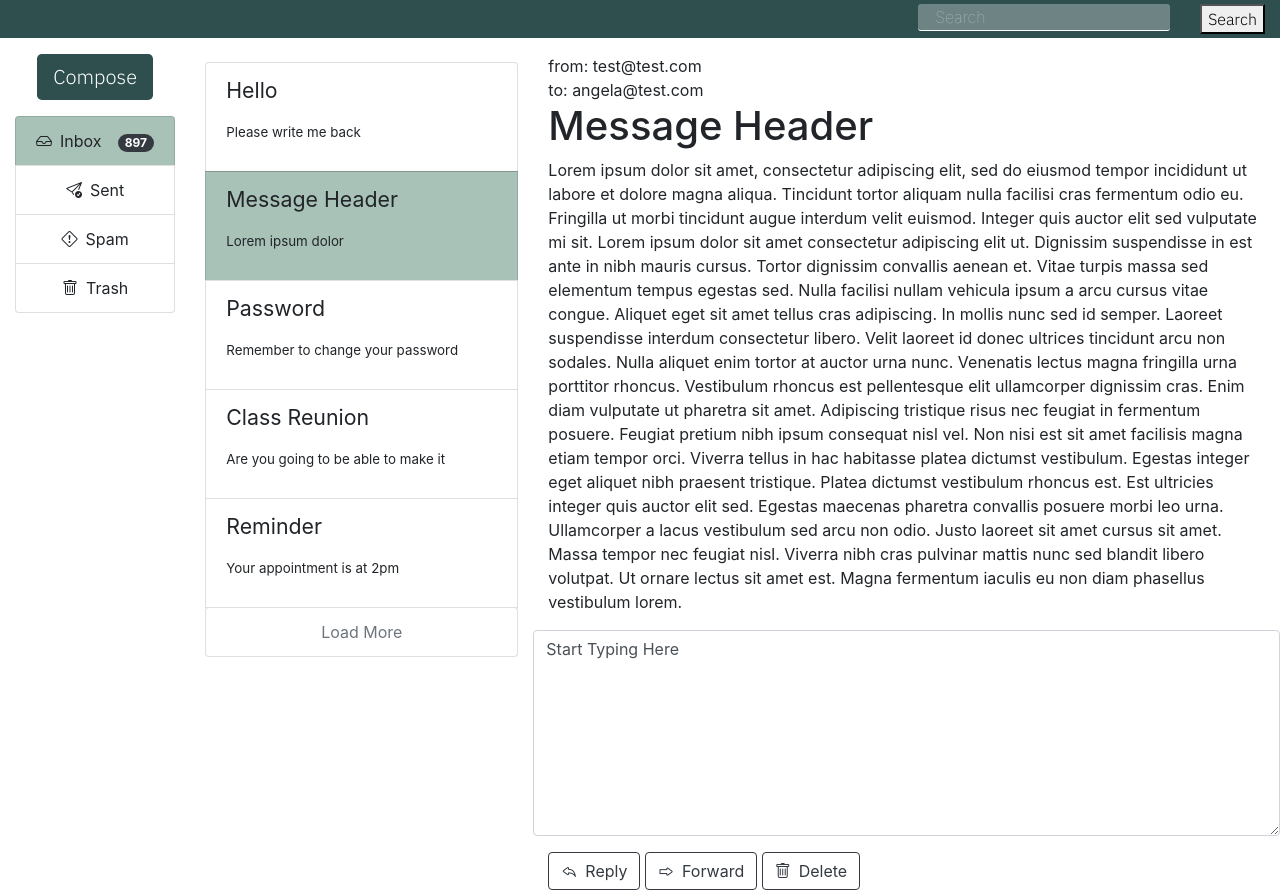
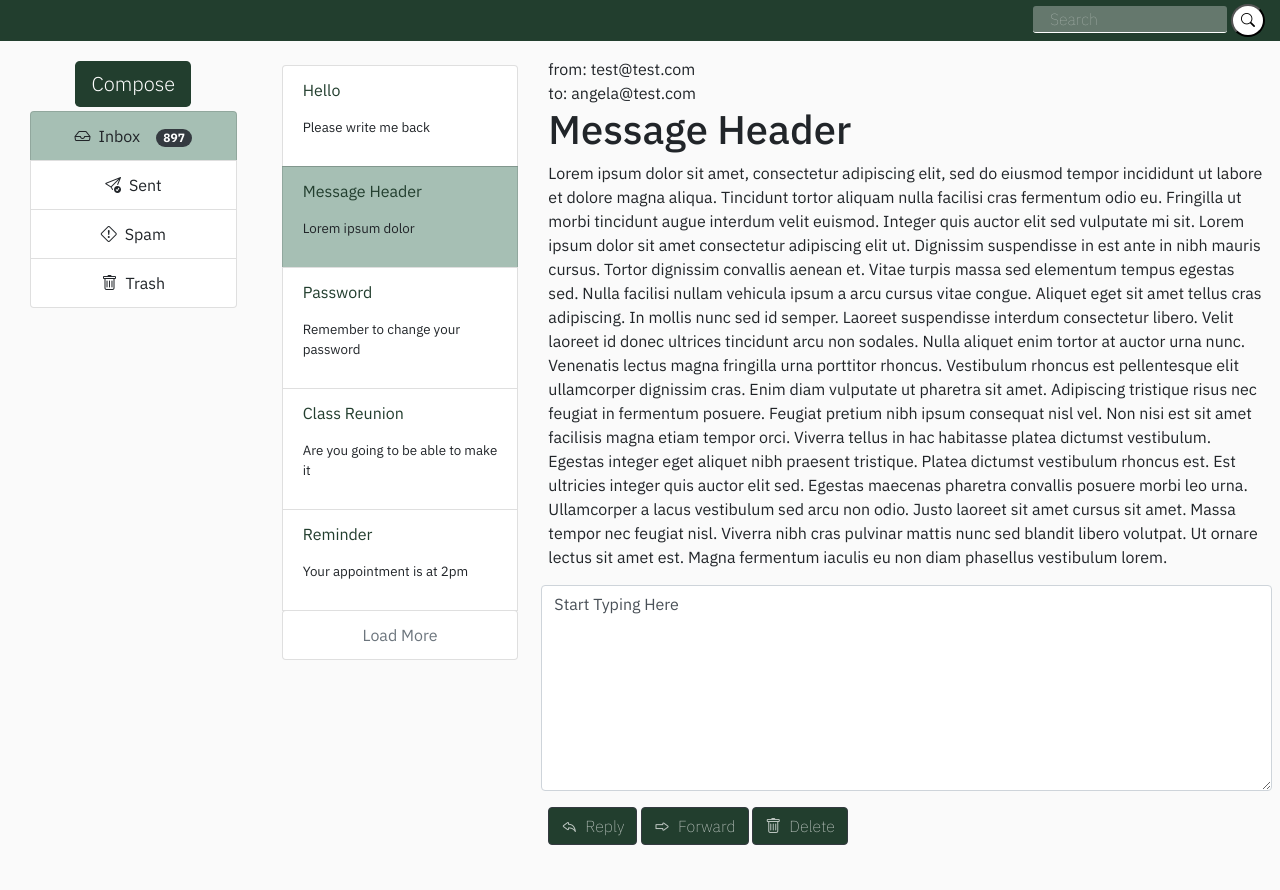
Before and after one commit to avanarts/bootstrap-email-vanartsdalen, a plain HTML site: page index.html in a window 1280 px wide. After the commit the page ends 861 px from the top, so only its background shows below. Drawn offline with nearby package versions, Linux system fonts and the light colour scheme.

Commit message:
changed some aesthetics and button placement

```diff
--- a/index.html
+++ b/index.html
@@ -12,21 +12,22 @@
     <link rel="stylesheet" href="styles.css">
 </head>
 <body>
-    <div class="container-fluid nav-bar"><!--perhaps this should be a col-->
+    <div class="container-fluid nav-bar">
         <div class="row justify-content-end pt-1 pb-1">
-            <div class="col-auto">
-            <input type="text" id="search-input" placeholder="Search">
+            <div class="col-auto search-input">
+                <input type="text" id="search-input" placeholder="Search"/>
+                <button class="search-btn btn-sm" type="submit"><i class="bi bi-search"></i></button>
             </div>
-            <div class="col-auto">
-            <button class="search-btn" type="submit">Search</button>
-            </div>
+
         </div>
     </div>
     <div class="container-fluid">
         <div class="row col-xs mt-3 text-start">
-            <div class="text-center d-none d-md-block">
-                <button type="button" class="btn btn-lg btn-primary compose-btn mb-3">Compose</button>
-                    <div class="col-sm-12">
+            <div class="text-center col-md-12 col-lg">
+                    <div class="col">
+                        <button type="button" class="btn btn-lg btn-primary compose-btn my-1">Compose</button>
+                    </div>
+                    <div class="col-sm-12 d-none d-lg-block">
                         <ul class="menu-items list-group">
                             <li class="active-item list-group-item folder-active"><i class="bi bi-inbox mr-2"></i>Inbox<span class="badge badge-pill badge-dark ml-3">897</span></li>
                             <li class="secondary list-group-item folder-active"><i class="bi bi-send-check mr-2"></i>Sent</li>
@@ -35,7 +36,7 @@
                         </ul>
                     </div>
             </div>
-            <div class="col-12 col-sm">
+            <div class="col-sm">
                 <div class="inbox-messages mt-2">
                     <div class="list-group-item js-active">
                         <p class="subject">Hello</p>
@@ -60,7 +61,7 @@
                     <div class="btn list-group-item text-muted">Load More</div>
                 </div>
             </div>
-            <div class="col-sm-12 col-lg-7 d-none d-md-block"> <!--col-md-7 d-none d-md-block-->
+            <div class="col-sm-12 col-lg-7 d-none d-md-block">
                 <div id="msg-header">
                     from: test@test.com
                     <br>
@@ -75,13 +76,13 @@
 
                 </p>
                 <div class="row">
-                    <textarea class="form-control mb-3" rows="8">Start Typing Here</textarea>
+                    <textarea class="form-control mb-3 mx-2" rows="8">Start Typing Here</textarea>
                 </div>
                 <div class="row">
-                    <div class="col">
-                        <button class="btn btn-outline-dark"><i class="bi bi-reply mr-2"></i>Reply</button>
-                        <button class="btn btn-outline-dark"><i class="bi bi-forward mr-2"></i>Forward</button>
-                        <button class="btn btn-outline-dark"><i class="bi bi-trash mr-2"></i>Delete</button>
+                    <div class="col mb-3">
+                        <button class="btn btn-outline-dark msg-buttons"><i class="bi bi-reply mr-2"></i>Reply</button>
+                        <button class="btn btn-outline-dark msg-buttons"><i class="bi bi-forward mr-2"></i>Forward</button>
+                        <button class="btn btn-outline-dark msg-buttons"><i class="bi bi-trash mr-2"></i>Delete</button>
                     </div>
                 </div>
             </div>
--- a/styles.css
+++ b/styles.css
@@ -1,5 +1,10 @@
+body {
+    background-color: rgb(250, 250, 250);
+    font-family: "IBM Plex Sans", sans-serif;
+}
+
 .compose-btn {
-    background-color: darkslategray;
+    background-color: rgb(34, 62, 46);
     border: none;
     font-family: "IBM Plex Sans", sans-serif;
     font-weight: 300;
@@ -9,8 +14,13 @@
     background-color: rgba(0, 0, 0, 0.87);
 }
 
-.nav-bar {
-    background-color: darkslategray;
+.nav-bar, .msg-buttons {
+    background-color: rgb(34, 62, 46);
+}
+
+.msg-buttons {
+    color: rgba(255, 255, 255, 0.7);
+    font-weight: 200;
 }
 
 .active-item {
@@ -26,12 +36,12 @@
 }
 
 .search-btn {
-    font-family: "IBM Plex Sans", sans-serif;
-    font-weight: 300;
+    background-color: rgb(255, 255, 255);
+    border-radius: 50%;
 }
 
 .subject {
-    font-size: 16pt;
+    color: rgb(34, 62, 46);
 }
 
 .msg-text {
```
Also changed, not shown: 1 other file.
